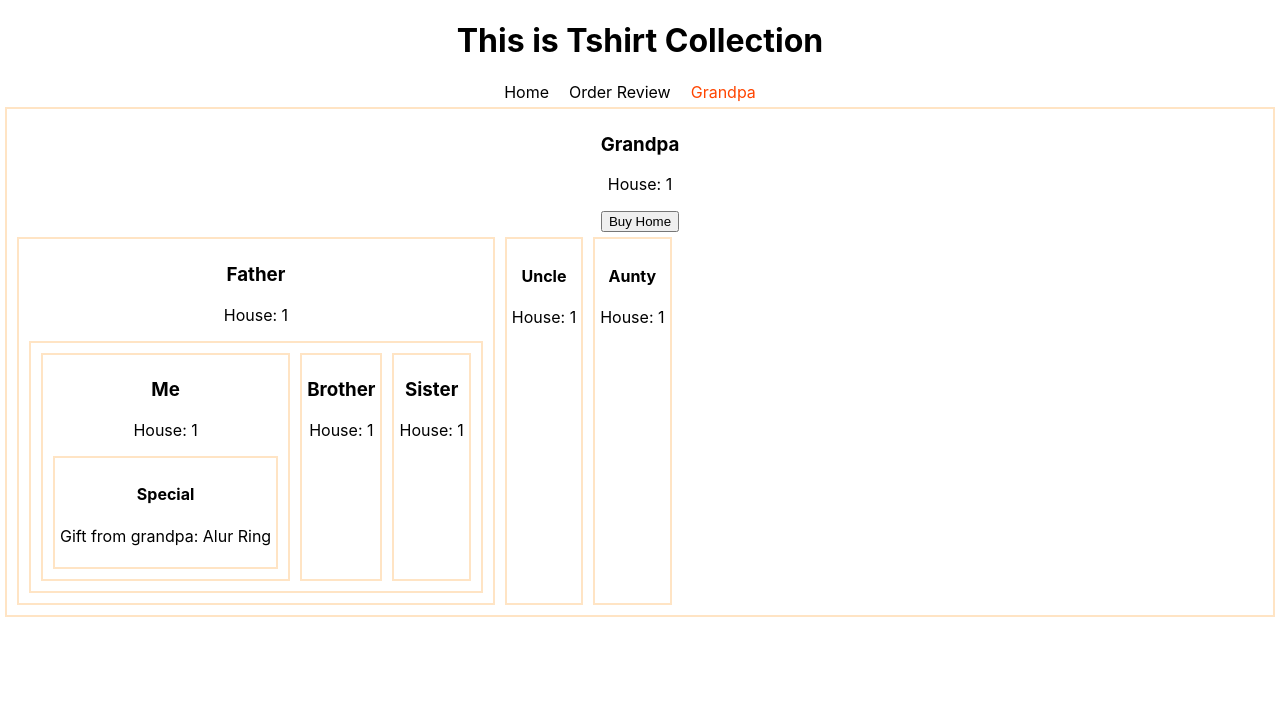
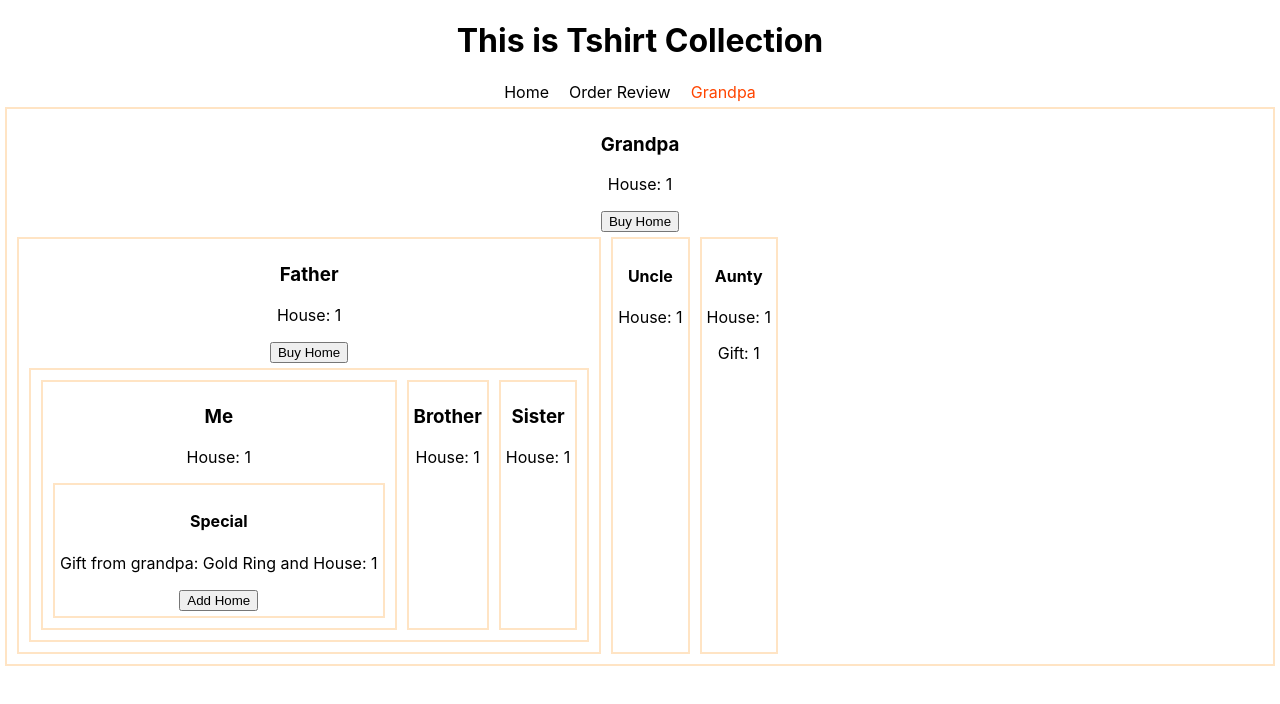
Before and after one commit to juniorovi/Tshirt, a React (Create React App) app: page /grandpa in a window 1280 px wide. Shown: the top 704 px of the page. Built offline with nearby package versions, Linux system fonts and the light colour scheme.

Commit message:
Recap createContext() API to avoid Prop drilling pass eventhandler

```diff
--- a/src/components/Aunty/Aunty.js
+++ b/src/components/Aunty/Aunty.js
@@ -1,10 +1,13 @@
-import React from 'react';
+import React, { useContext } from 'react';
+import { RingContext } from '../Grandpa/Grandpa';
 
 const Aunty = ({house}) => {
+    const [gift] = useContext(RingContext);
     return (
         <div>
             <h4>Aunty</h4>
             <p>House: {house}</p>
+            <p>Gift: {gift}</p>
         </div>
     );
 };
--- a/src/components/Father/Father.js
+++ b/src/components/Father/Father.js
@@ -1,13 +1,16 @@
-import React from 'react';
+import React, { useContext } from 'react';
 import Brother from '../Brother/Brother';
+import { RingContext } from '../Grandpa/Grandpa';
 import Myself from '../Myself/Myself';
 import Sister from '../Sister/Sister';
 
-const Father = ({ house, gift }) => {
+const Father = () => {
+    const [house, setHouse, gift] = useContext(RingContext);
     return (
         <div>
             <h3>Father</h3>
             <p>House: {house}</p>
+            <button onClick={()=> setHouse(house+1)}>Buy Home</button>
             <div style={{ display: 'flex' }}>
                 <Myself house={house} gift={gift}></Myself>
                 <Brother house={house}></Brother>
--- a/src/components/Grandpa/Grandpa.js
+++ b/src/components/Grandpa/Grandpa.js
@@ -5,17 +5,20 @@ import Uncle from '../Uncle/Uncle';
 import './Grandpa.css'
 
 // export const RingContext = createContext('Dimond Ring');
-export const RingContext = createContext();
+export const RingContext = createContext('Default Value');
 
 const Grandpa = () => {
     const [house, setHouse] = useState(1);
-    const gift = 'Dimond Ring'
+    const gift = 'Gold Ring';
     const handleBuyHouse = () => {
         const newHouse = house + 1;
         setHouse(newHouse);
     }
     return (
-        <RingContext.Provider value='Alur Ring'>
+        // <RingContext.Provider value='Alur Ring'>
+        // <RingContext.Provider value={gift}>
+        // <RingContext.Provider value={[gift, house]}>
+        <RingContext.Provider value={[house, setHouse, gift]}>
             <div className='grandpa'>
                 <h3>Grandpa</h3>
                 <p>House: {house}</p>
--- a/src/components/Special/Special.js
+++ b/src/components/Special/Special.js
@@ -1,13 +1,14 @@
 import React, { useContext } from 'react';
 import { RingContext } from '../Grandpa/Grandpa';
 
-const Special = ({gift}) => {
-    const ring = useContext(RingContext)
+const Special = () => {
+    const [house, setHouse, ring] = useContext(RingContext);
     return (
         <div>
             <h4>Special</h4>
             {/* <p>Gift from grandpa: {gift}</p> */}
-            <p>Gift from grandpa: {ring}</p>
+            <p>Gift from grandpa: {ring} and House: {house}</p>
+            <button onClick={() => setHouse(house + 1)}>Add Home</button>
         </div>
     );
 };
```
